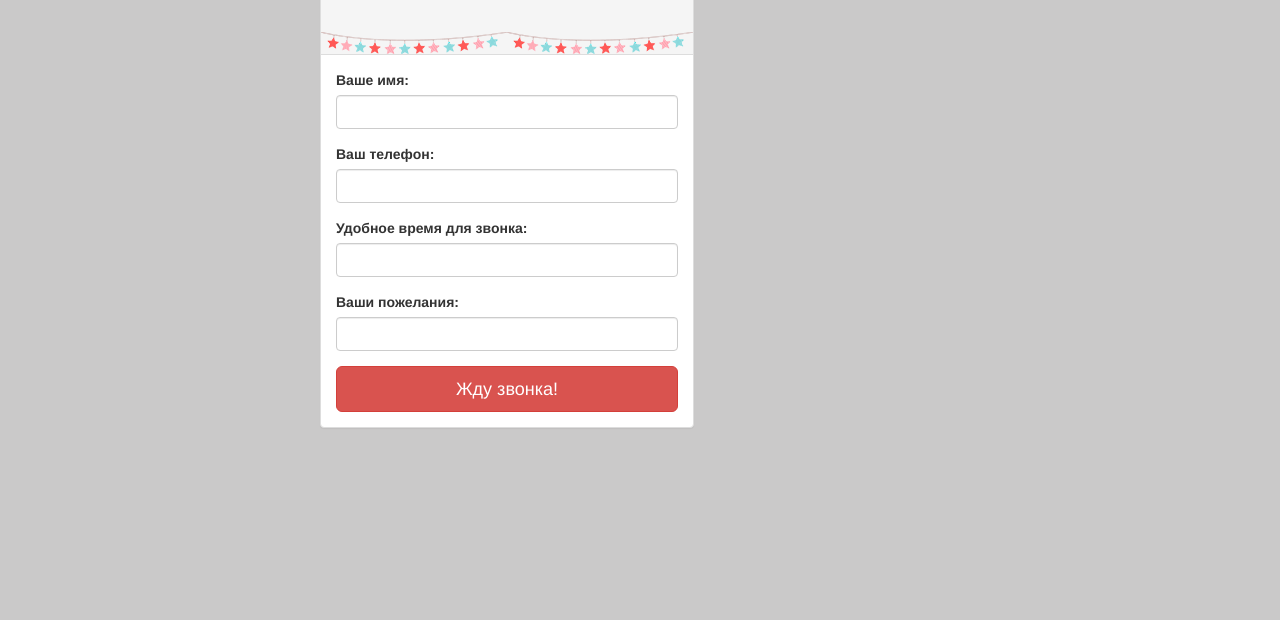
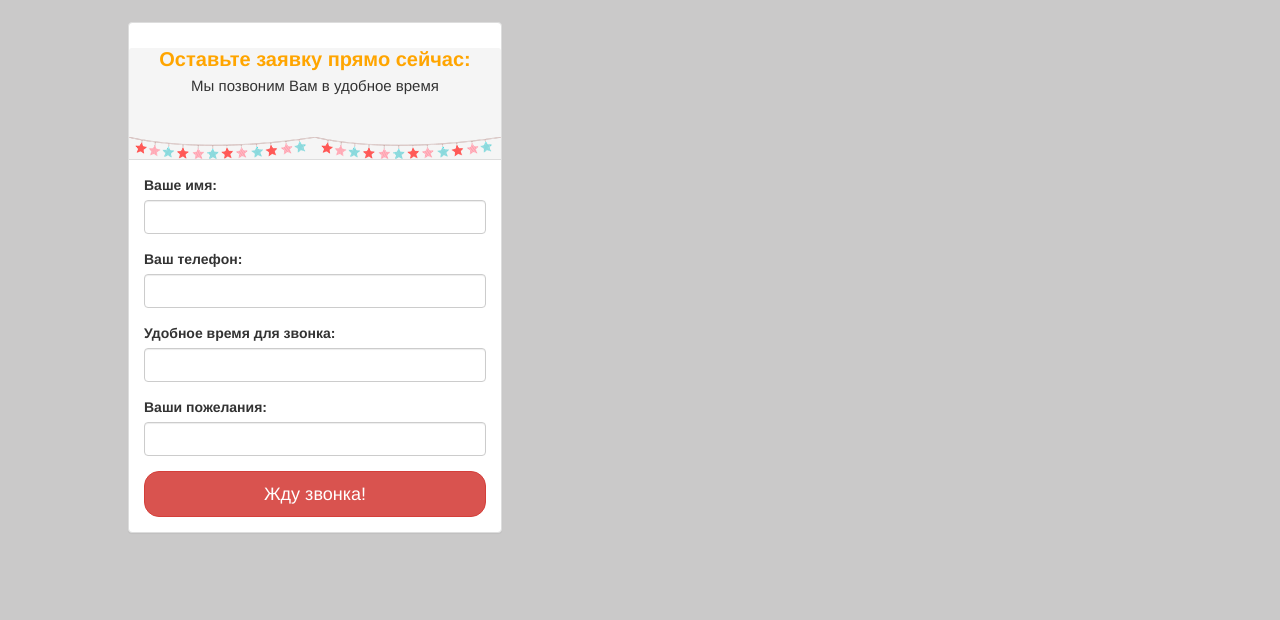
Before and after one commit to VoiD2008/holidays_mock, a plain HTML site: page index.html in a window 1280 px wide. Shown: the part 4435-5055 px from the top of the page. Drawn offline with nearby package versions, Linux system fonts and the light colour scheme.

Commit message:
Ya maps form
Maps form

```diff
--- a/css/style.css
+++ b/css/style.css
@@ -597,12 +597,16 @@ footer .socials>a.btn-link{
 .ya-maps{
 	position:relative;
 }
-.ya-maps .absolute-callback-form{
-    left: 25%;
+
+.ya-maps .absolute-callback-form {
+    left: 10%;
     position: absolute;
-    bottom: 25%;
+    bottom: 10%;
 }
 
+.rounded-btn{
+    border-radius: 15px;
+}
 .panel-heading.happy{
     padding: 0px;
     margin-top: 25px;
--- a/index.html
+++ b/index.html
@@ -361,7 +361,7 @@
 				<label for="mes-message">Ваши пожелания:</label>
 				<input type="text" class="form-control" id="mes-message">
 			</div>
-				<button type="submit" class="full-width btn btn-lg btn-danger">Жду звонка!</button>
+				<button type="submit" class="full-width rounded-btn btn btn-lg btn-danger">Жду звонка!</button>
 		</form>
   </div>
 </div>
```
